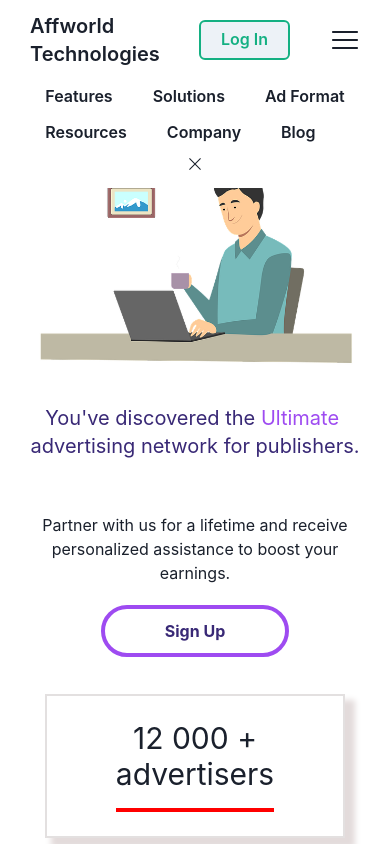
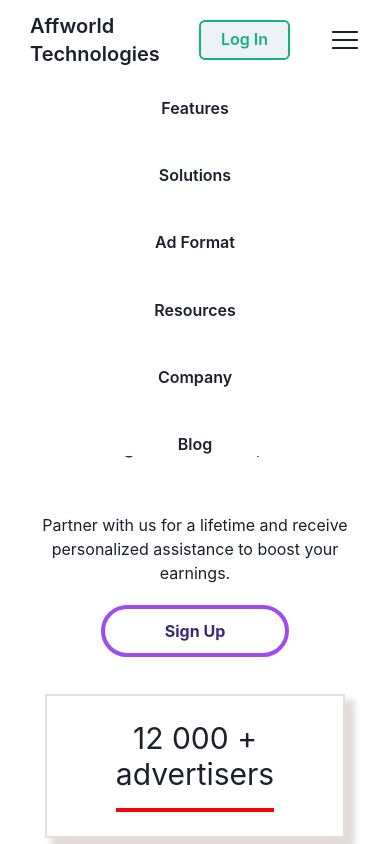
Before and after one commit to Abhinav-2004/Affworld-Dashboard, a React (Create React App) app in the folder dashboard/: page / in a window 390 px wide. Both pictures are taken after a click on the button 345 px from the left and 39 px from the top of the page. Shown: the top 844 px of the page. Built offline with nearby package versions, Linux system fonts and the light colour scheme.

Commit message:
correction

```diff
--- a/dashboard/src/CSS/Navbar.css
+++ b/dashboard/src/CSS/Navbar.css
@@ -35,7 +35,7 @@
     justify-content: center;
     align-items: center;
     z-index:100;
-    margin-top:50px;
+    margin-top:190px;
     padding: 1%;
     padding-top: 3%;
 
--- a/dashboard/src/Components/Navbar/Navbar.js
+++ b/dashboard/src/Components/Navbar/Navbar.js
@@ -203,7 +203,7 @@
           Start
         </Button>
         <button onClick={()=>{
-            setMobileDisplay(true);
+            setMobileDisplay(!mobileDisplay);
         }} className="flex justify-center items-center">
         <RxHamburgerMenu size={30}/>
         </button>
@@ -212,47 +212,41 @@
     {mobileDisplay && <div className="hover-model-features-mobile">
     <div className="absolute z-50 bg-white w-[100vw] flex-row justify-center items-center">
     <div className="flex flex-row justify-center items-center">
-    <div className="middle-options flex-col justify-between items-center text-md font-semibold">
-        <div className="flex flex-row gap-10">
-        <button className="optionFeatures flex justify-center items-center gap-2">
+    <div className="middle-options flex-col justify-center items-center text-md font-semibold" >
+        <div className="flex flex-col gap-10">
+        <button className="optionFeatures flex justify-center items-center ">
           <div className="flex justify-center items-center">Features</div>
         </button>
-        <button className="optionFeatures flex justify-between items-center gap-10 text-md font-semibold">
-          <div className="flex justify-center items-center gap-2">
+        <button className="optionFeatures flex justify-center items-center gap-10 text-md font-semibold">
+          <div className="flex justify-center items-center ">
             <div className="flex justify-center items-center">Solutions</div>
           </div>
         </button>
-        <button className="optionFeatures flex justify-between items-center gap-10 text-md font-semibold">
-          <div className="flex justify-center items-center gap-2">
+        <button className="optionFeatures flex justify-center items-center gap-10 text-md font-semibold">
+          <div className="flex justify-center items-center ">
             <div className="flex justify-center items-center">Ad Format</div>
 
           </div>
         </button>
-        </div>
-        <div className="flex flex-row gap-10">
-        <button className="optionFeatures flex justify-between items-center gap-10 text-md font-semibold">
-          <div className="flex justify-center items-center gap-2">
+        <button className="optionFeatures flex justify-center items-center gap-10 text-md font-semibold">
+          <div className="flex justify-center items-center">
             <div className="flex justify-center items-center">Resources</div>
           </div>
         </button>
-        <button className="optionFeatures flex justify-between items-center gap-10 text-md font-semibold">
-          <div className="flex justify-center items-center gap-2">
+        <button className="optionFeatures flex justify-center items-center gap-10 text-md font-semibold">
+          <div className="flex justify-center items-center">
             <div className="flex justify-center items-center">Company</div>
           </div>
         </button>
-        <button className="optionFeatures flex justify-between items-center gap-10 text-md font-semibold">
-          <div className="flex justify-center items-center gap-2">
+        <button className="optionFeaturesn flex justify-center items-center gap-10 text-md font-semibold">
+          <div className="flex justify-center items-center">
             <div className="flex justify-center items-center">Blog</div>
           </div>
         </button>
         </div>
       </div>
     </div>
-    <div className="flex justify-center items-center">
-    <button className="optionFeatures flex justify-between items-center gap-10 text-md font-semibold" onClick={()=>{setMobileDisplay(false)}}>
-            <RxCross1/>
-        </button>
-    </div>
+
     </div>
     </div>}
 
```
